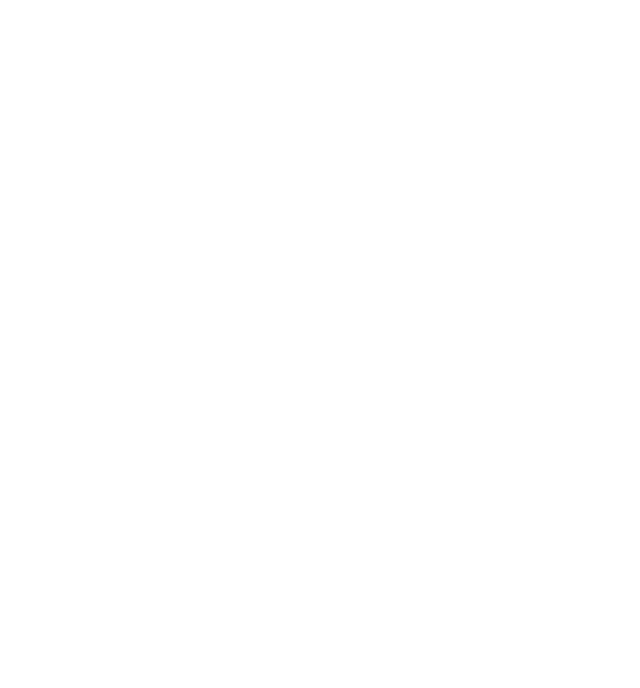
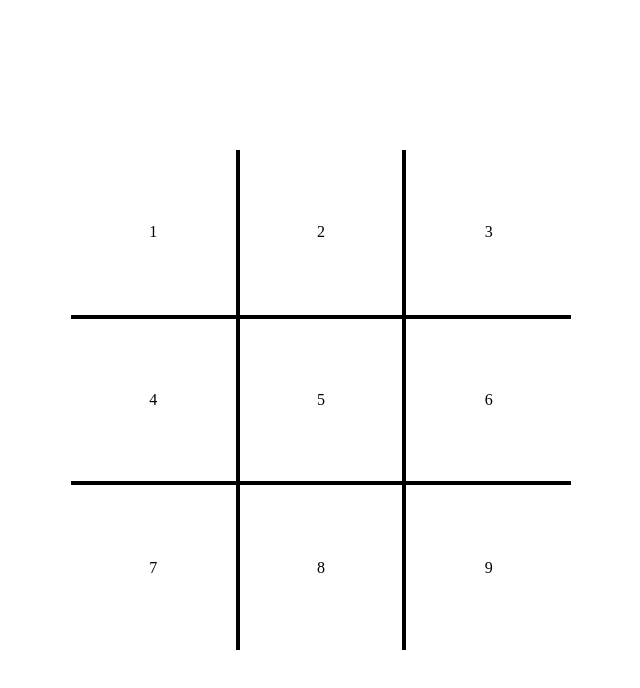
Before and after one commit to iApurvJha/TicTacToe, a plain HTML site: page index.html in a window 1280 px wide. Shown: the whole page, without its empty margins (319-959 px from the left). Drawn offline with Linux system fonts and the light colour scheme.

Commit message:
Create Templeate
Created the layout for the game and also added some basic style

```diff
--- a/index.html
+++ b/index.html
@@ -1,13 +1,28 @@
 <!DOCTYPE html>
 <html lang="en">
+
 <head>
     <meta charset="UTF-8">
     <meta name="viewport" content="width=device-width, initial-scale=1.0">
     <link rel="stylesheet" href="style.css">
     <title>TicTacToe</title>
 </head>
+
 <body>
-
+    <div class="gameContainer">
+        <div class="box">
+            <div class="item noTopBorder noLeftBorder">1</div>
+            <div class="item noTopBorder">2</div>
+            <div class="item noTopBorder noRightBorder">3</div>
+            <div class="item noLeftBorder">4</div>
+            <div class="item">5</div>
+            <div class="item noRightBorder">6</div>
+            <div class="item noLeftBorder noBottomBorder">7</div>
+            <div class="item noBottomBorder">8</div>
+            <div class="item noRightBorder noBottomBorder">9</div>
+        </div>
+    </div>
     <script src="app.js"></script>
 </body>
+
 </html>
--- a/style.css
+++ b/style.css
@@ -0,0 +1,50 @@
+*{
+    margin: 0;
+    padding: 0;
+    box-sizing: border-box;
+}
+body{
+    height: 100vh;
+    width: 100vw;
+    display: flex;
+    justify-content: center;
+    align-items: center;
+}
+.gameContainer{
+    height: 100vh;
+    width: 100vw;
+    display: flex;
+    justify-content: center;
+    align-items: center;
+}
+.box{
+    height: 500px;
+    width: 500px;
+    display: grid;
+    grid-template-columns: repeat(3,1fr);
+    grid-template-rows: repeat(3,1fr);
+}
+.item{
+    border: 2px solid black;
+    display: flex;
+    justify-content: center;
+    align-items: center;
+}
+.item:hover{
+    background-color: rgba(226, 175, 234, 0.877);
+    transition-property:background-color ;
+    transition-duration: 0.8s;
+   transition-timing-function: ease-in-out;
+}
+.noLeftBorder{
+    border-left: 0;
+}
+.noRightBorder{
+    border-right: 0;
+}
+.noTopBorder{
+    border-top: 0;
+}
+.noBottomBorder{
+    border-bottom: 0;
+}
```
